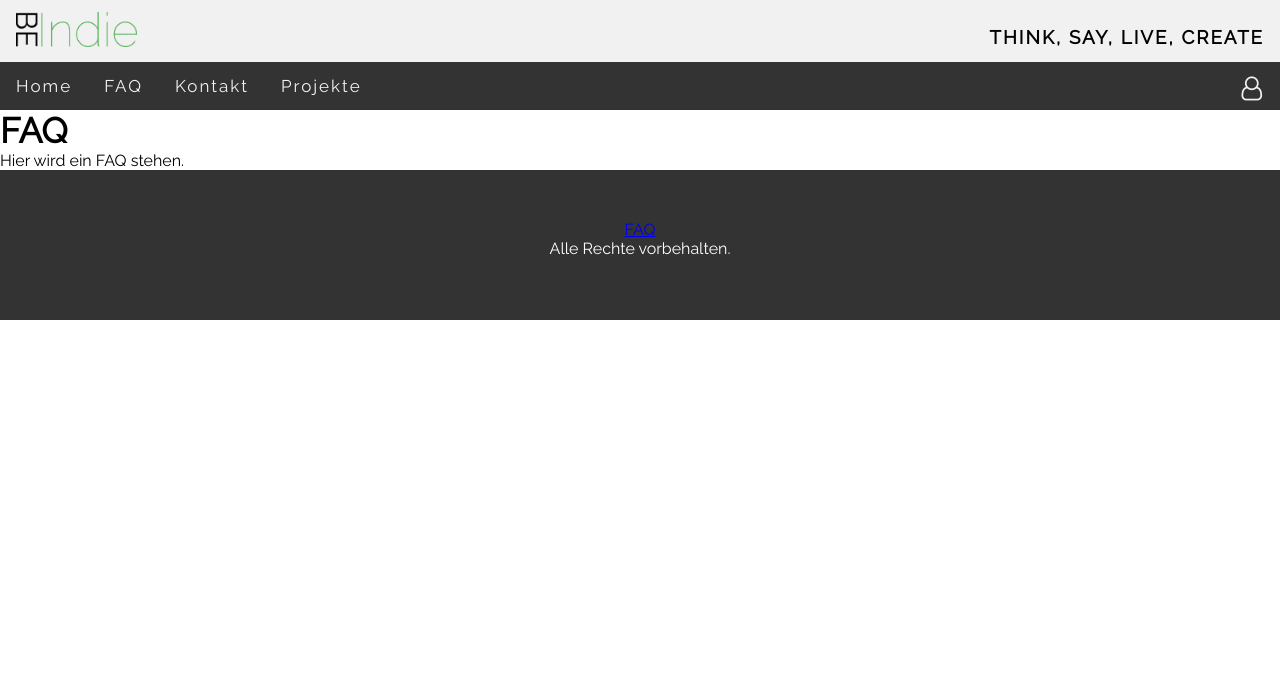
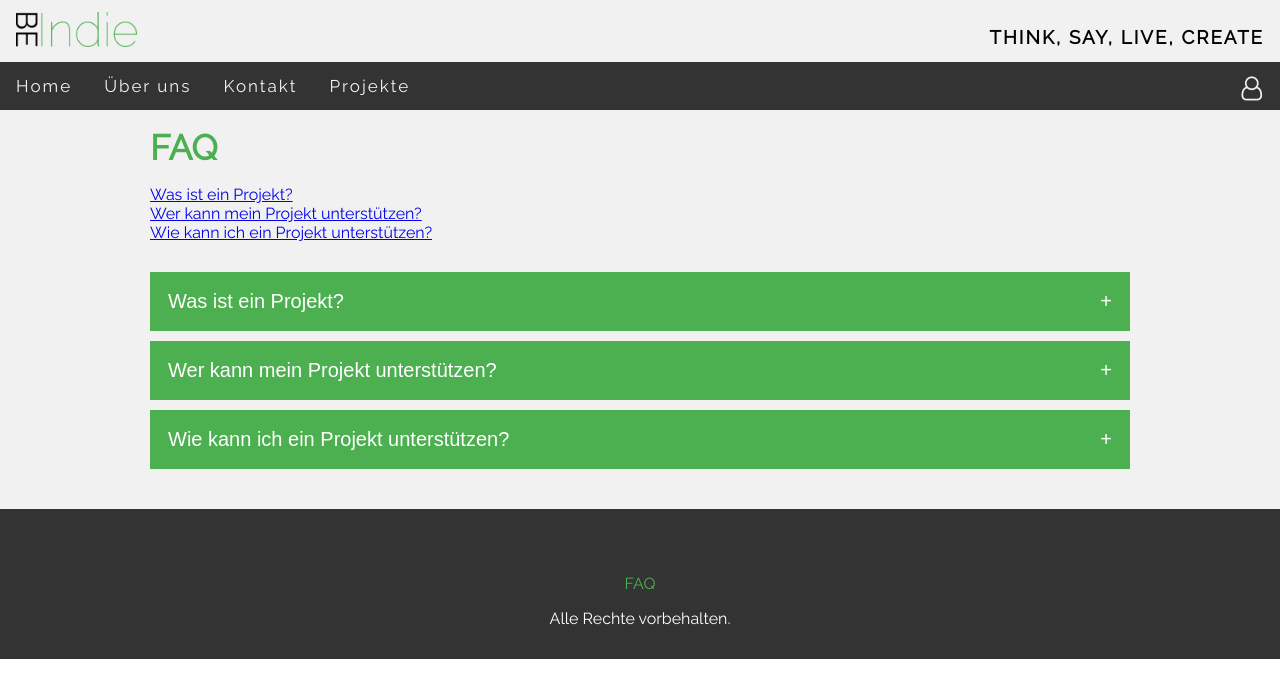
Before and after one commit to ro6520wa/BeIndie, a PHP site: page /index.php?page=faq in a window 1280 px wide. Shown: the top 698 px of the page. Run offline with PHP 8.4, Linux system fonts and the light colour scheme; some libraries are stand-ins or nearby versions.

Commit message:
styled faq page and some minor changes

```diff
--- a/BeIndie/stylesheets/style.css
+++ b/BeIndie/css/style.css
@@ -146,6 +146,16 @@ footer article {
     padding-top: 50px;
 }
 
+#footer_link a {
+    line-height: 50px;
+    text-decoration: none;
+    color: #4CAF50;
+}
+
+#footer_link a:hover {
+    text-decoration: underline;
+}
+
 
 
 /*
--- a/BeIndie/includes/footer.php
+++ b/BeIndie/includes/footer.php
@@ -1,6 +1,6 @@
 <footer>
     <article>
-        <p><a href="includes/pages/faq/faq.php">FAQ</a></p>
+        <p id="footer_link"><a href="index.php?page=faq">FAQ</a></p>
         <p>Alle Rechte vorbehalten.</p>
     </article>
 </footer>
--- a/BeIndie/includes/header.php
+++ b/BeIndie/includes/header.php
@@ -6,7 +6,7 @@
         <div id="navbar">
             <ul class="topnav" id="myTopnav">
                 <li class="<?php if ($page == 'start') {echo "active";} ?>"><a href="index.php">Home</a></li>
-                <li class="<?php if ($page == 'faq') {echo "active";} ?>"><a href="index.php?page=faq">FAQ</a></li>
+                <li class="<?php if ($page == 'about') {echo "active";} ?>"><a href="index.php?page=about">Über uns</a></li>
                 <li class="<?php if ($page == 'contact') {echo "active";} ?>"><a href="index.php?page=contact">Kontakt</a></li>
                 <li class="<?php if ($page == 'project') {echo "active";} ?>"><a href="index.php?page=projects">Projekte</a></li>
                 <li class="login"><a href="#login"><i class="fa fa-user-o" style="font-size:24px"></i></a></li>
--- /dev/null
+++ b/BeIndie/includes/pages/faq/css/faq.css
@@ -0,0 +1,69 @@
+
+#content {
+    background-color: #f1f1f1;
+}
+
+#faq {
+    width: 980px;
+    margin: 0 auto;
+    padding-bottom: 30px;
+}
+
+#faq h1 {
+    line-height: 75px;
+    color: #4CAF50;
+}
+
+#links {
+    padding-bottom: 30px;
+    color: #4CAF50;
+}
+
+#links a:visited {
+    color: #4CAF50;
+}
+
+button.accordion {
+    background-color: #4CAF50;
+    color: #fff;
+    cursor: pointer;
+    padding: 18px;
+    width: 100%;
+    text-align: left;
+    border: none;
+    outline: none;
+    transition: 0.4s;
+    font-size: 20px;
+    margin-bottom: 10px;
+}
+
+button.accordion.active, button.accordion:hover {
+    background-color:#007222;
+}
+
+button.accordion:after {
+    content: '\002B'; /* Unicode character for "plus" sign (+) */
+    font-size: 20px;
+    color: white;
+    float: right;
+    margin-left: 5px;
+}
+
+button.accordion.active:after {
+    content: "\2212"; /* Unicode character for "minus" sign (-) */
+}
+
+div.panel {
+    padding: 0 18px;
+    background-color: #f1f1f1;
+    max-height: 0;
+    overflow: hidden;
+    transition: 0.3s ease-in-out;
+    opacity: 0;
+}
+
+div.panel.show {
+    opacity: 1;
+    max-height: 500px; /* more than height of content!!!*/
+    margin-bottom: 10px;
+}
--- a/BeIndie/includes/pages/faq/faq.php
+++ b/BeIndie/includes/pages/faq/faq.php
@@ -1,4 +1,36 @@
-<h1>FAQ</h1>
-<article>
-    Hier wird ein FAQ stehen.
-</article>
+<div id="content">
+    <div id="faq">
+        <h1>FAQ</h1>
+        <div id="links">
+            <p><a href="#what_project">Was ist ein Projekt?</a></p>
+            <p><a href="#who_support">Wer kann mein Projekt unterstützen?</a></p>
+            <p><a href="#how_support">Wie kann ich ein Projekt unterstützen?</a></p>
+        </div>
+        <button class="accordion" id="what_project">Was ist ein Projekt?</button>
+        <div class="panel">
+            <p>Lorem ipsum dolor sit amet, consectetur adipisicing elit, sed do eiusmod tempor incididunt ut labore et dolore magna aliqua. Ut enim ad minim veniam, quis nostrud exercitation ullamco laboris nisi ut aliquip ex ea commodo consequat.</p>
+        </div>
+
+        <button class="accordion" id="who_support">Wer kann mein Projekt unterstützen?</button>
+        <div class="panel">
+            <p>Lorem ipsum dolor sit amet, consectetur adipisicing elit, sed do eiusmod tempor incididunt ut labore et dolore magna aliqua. Ut enim ad minim veniam, quis nostrud exercitation ullamco laboris nisi ut aliquip ex ea commodo consequat.</p>
+        </div>
+
+        <button class="accordion" id="how_support">Wie kann ich ein Projekt unterstützen?</button>
+        <div class="panel">
+            <p>Lorem ipsum dolor sit amet, consectetur adipisicing elit, sed do eiusmod tempor incididunt ut labore et dolore magna aliqua. Ut enim ad minim veniam, quis nostrud exercitation ullamco laboris nisi ut aliquip ex ea commodo consequat.</p>
+        </div>
+    </div>
+</div>
+
+<script>
+var acc = document.getElementsByClassName("accordion");
+var i;
+
+for (i = 0; i < acc.length; i++) {
+    acc[i].onclick = function(){
+        this.classList.toggle("active");
+        this.nextElementSibling.classList.toggle("show");
+    };
+}
+</script>
--- a/BeIndie/index.php
+++ b/BeIndie/index.php
@@ -48,7 +48,7 @@ if (!empty($_GET['page'])) {
 
         <script src="https://ajax.googleapis.com/ajax/libs/jquery/3.1.1/jquery.min.js"></script>
         <link rel="stylesheet" href="https://cdnjs.cloudflare.com/ajax/libs/font-awesome/4.7.0/css/font-awesome.min.css">
-        <link rel="stylesheet" type="text/css" href="stylesheets/style.css">
+        <link rel="stylesheet" type="text/css" href="css/style.css">
         <script src="js/nav.js" type="text/javascript"></script>
 
         <?php if ($cssPath != "") : ?>
```
